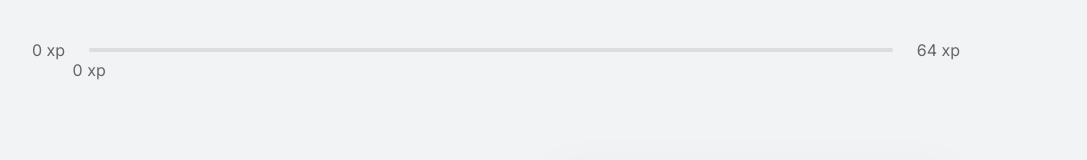
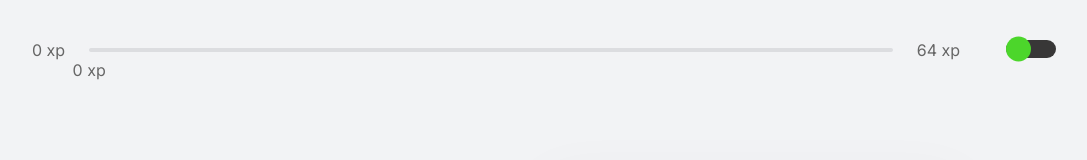
Before and after one commit to BernardoOficial/Pomodoro-Move-Next, a Next.js app: page / in a window 1280 px wide. Shown: the top 160 px of the page, without its empty margins (144-1231 px from the left). Built offline with nearby package versions, Linux system fonts and the light colour scheme.

Commit message:
Adicionando a funcionalidade de mudar de tema.

```diff
--- /dev/null
+++ b/src/components/ChangeColor.tsx
@@ -0,0 +1,81 @@
+import { useEffect, useState } from 'react';
+import styles from '../styles/components/ChangeColor.module.css';
+
+const ChangeColor = () => {
+
+    const themeWhite = {
+      white: "#ffffff",
+      background: "#f2f3f5",
+      grayLine: "#dcdde0",
+      text: "#666666",
+      textHighlight: "#b3b9ff",
+      title: "#2e384d",
+      red: "#e83f5b",
+      green: "#4cd62b",
+      blue: "#5965e0",
+      blueDark: "#4953b8",
+      blueTwitter: "#2aa9e0",
+      cronometro: "#2e384d",
+      changeColor: "#383737",
+    };
+
+    const themeDark = {
+      white: "rgb(35, 35, 36)",
+      background: "rgb(16, 13, 2)",
+      grayLine: "#dcdde0",
+      text: "#999999",
+      textHighlight: "#b3b9ff",
+      title: "#b7bfd0",
+      red: "#e83f5b",
+      green: "#4cd62b",
+      blue: "#B0AB99",
+      blueDark: "#7b7667",
+      blueTwitter: "#2aa9e0",
+      cronometro: "#4CD62B",
+      changeColor: "#B0AB99"
+    };
+
+
+    const [mudarParaThemeDark, setMudarParaThemeDark] = useState(false);
+
+    const formatarVariaveisCSS = (nameProp: string) =>
+      "--" + nameProp.replace(/([A-Z])/g, "-$1").toLowerCase();
+
+    const changeColorsWindow = (html, theme) => {
+      const objectChaveValor = Object.entries(theme);
+
+      objectChaveValor.forEach(([prop, valor]) => {
+        html
+          .style
+          .setProperty(formatarVariaveisCSS(prop), valor);
+      });
+    };
+
+    useEffect(() => {
+
+      const html = document.querySelector("html");
+
+      mudarParaThemeDark ? changeColorsWindow(html, themeDark) : changeColorsWindow(html, themeWhite);
+
+    }, [mudarParaThemeDark]);
+
+
+    const handleCheckbox = () => {
+        setMudarParaThemeDark(!mudarParaThemeDark);
+    }
+
+    return (
+        <div className={styles.changeColor}>
+            <label htmlFor="changecolor" className={styles.container}>
+                <input
+                  type="checkbox"
+                  id="changecolor"
+                  onChange={handleCheckbox}
+                 />
+                <span />
+            </label>
+        </div>
+    );
+}
+
+export default ChangeColor
--- a/src/contexts/CountdownContext.tsx
+++ b/src/contexts/CountdownContext.tsx
@@ -21,7 +21,9 @@ const CountdowsProvider = ({ children }: CountdownProviderProps) => {
 
     const { startNewChallenge } = useContext(ChallengesContext);
 
-    const [time, setTime] = useState(0.1 * 60);
+    const tempoInicialDoCronometro = 0.1 * 60;
+
+    const [time, setTime] = useState(tempoInicialDoCronometro);
     const [regressivaEstaAtivo, setRegressivaEstaAtivo] = useState(false);
     const [regressivaFinalizou, setRegressivaFinalizou] = useState(false);
 
@@ -54,7 +56,7 @@ const CountdowsProvider = ({ children }: CountdownProviderProps) => {
       clearInterval(regressiva);
       setRegressivaEstaAtivo(false);
       setRegressivaFinalizou(false);
-      setTime(0.1 * 60);
+      setTime(tempoInicialDoCronometro);
     };
 
     return (
--- a/src/pages/index.tsx
+++ b/src/pages/index.tsx
@@ -12,6 +12,7 @@ import { ChallengesProvider } from '../contexts/ChallengesContext'
 import { CountdowsProvider } from '../contexts/CountdownContext'
 
 import styles from '../styles/pages/Home.module.css'
+import ChangeColor from '../components/ChangeColor'
 
 interface HomeProps {
   level: number;
@@ -34,6 +35,8 @@ const Home = (props: HomeProps) => {
 
           <div className={styles.container}>
             <ExperienceBar />
+
+            <ChangeColor />
 
             <CountdowsProvider>
               <section>
--- /dev/null
+++ b/src/styles/components/ChangeColor.module.css
@@ -0,0 +1,37 @@
+.changeColor {
+    position: absolute;
+    top: 40px;
+    right: 80px;
+}
+
+.container {
+    display: block;
+    position: relative;
+    width: 50px;
+    height: 18px;
+    border-radius: 10px;
+    background-color: var(--change-color);
+}
+
+.container > input {
+    appearance: none;
+    background: transparent;
+}
+
+.container > input:checked ~ span {
+    transform: translateY(-50%) translateX(100%);
+}
+
+.container > span {
+    position: absolute;
+    top: 50%;
+    transition: 0.3s ease-out;
+    transform: translateY(-50%);
+
+
+    display: block;
+    width: 25px;
+    height: 25px;
+    border-radius: 50%;
+    background-color: var(--green);
+}
--- a/src/styles/components/Countdown.module.css
+++ b/src/styles/components/Countdown.module.css
@@ -5,7 +5,7 @@
     display: flex;
     font-family: 'Rajdhani', sans-serif;
     font-size: 6.25rem;
-    color: var(--title);
+    color: var(--cronometro);
     margin-bottom: 2rem;
 }
 
--- a/src/styles/components/ExperienceBar.module.css
+++ b/src/styles/components/ExperienceBar.module.css
@@ -13,7 +13,6 @@
     border-radius: 4px;
     background: var(--gray-line);
     margin: 0 1.5rem;
-
     position: relative;
 }
 
--- a/src/styles/global.css
+++ b/src/styles/global.css
@@ -16,6 +16,8 @@
     --blue: #5965e0;
     --blue-dark: #4953b8;
     --blue-twitter: #2aa9e0;
+    --cronometro: #2e384d;
+    --change-color: #383737;
 }
 
 @media (max-width: 1080px) {
@@ -33,8 +35,6 @@
 body {
     background-color: var(--background);
     color: var(--text);
-    /* font-family: 'Inter', sans-serif; */
-    /* font-family: 'Rajdhani', sans-serif; */
 }
 
 body, input, textarea, button {
```
Also changed, not shown: 1 other file (tests, documents, lock files or other folders).
